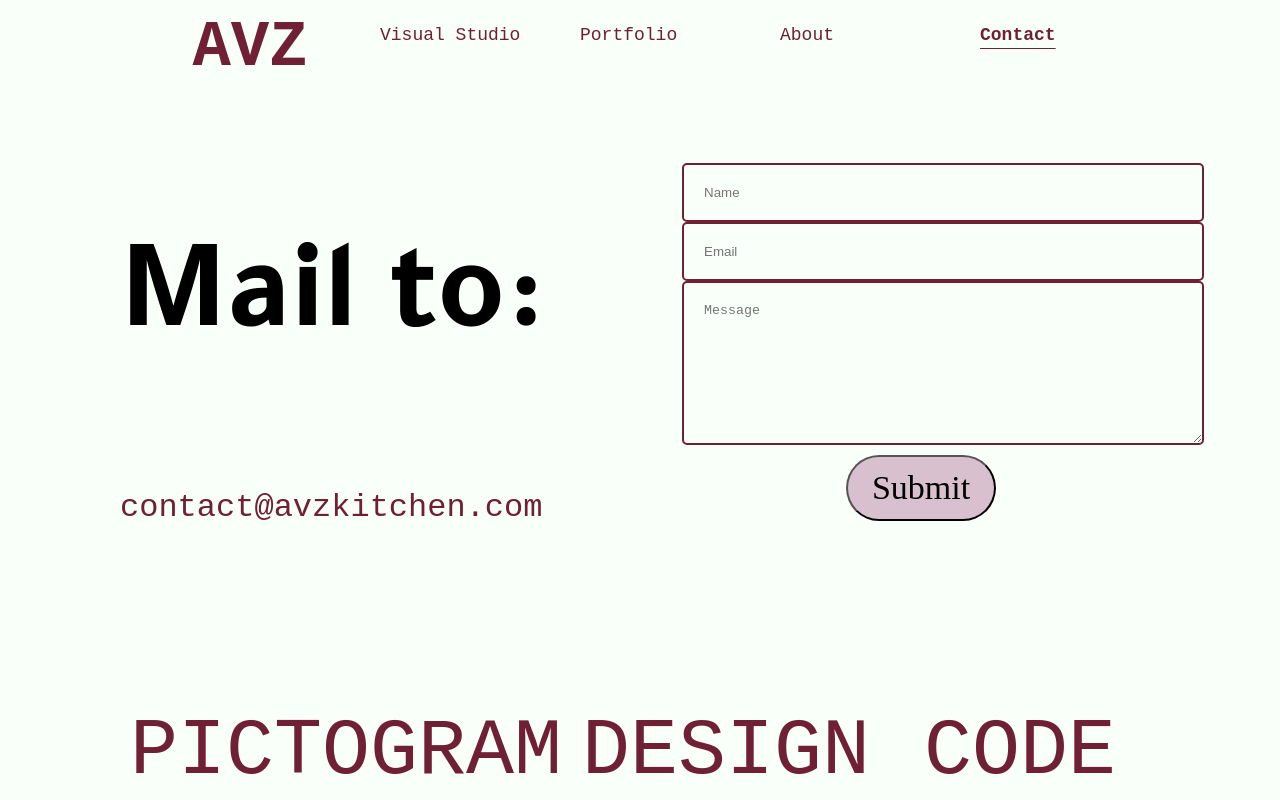
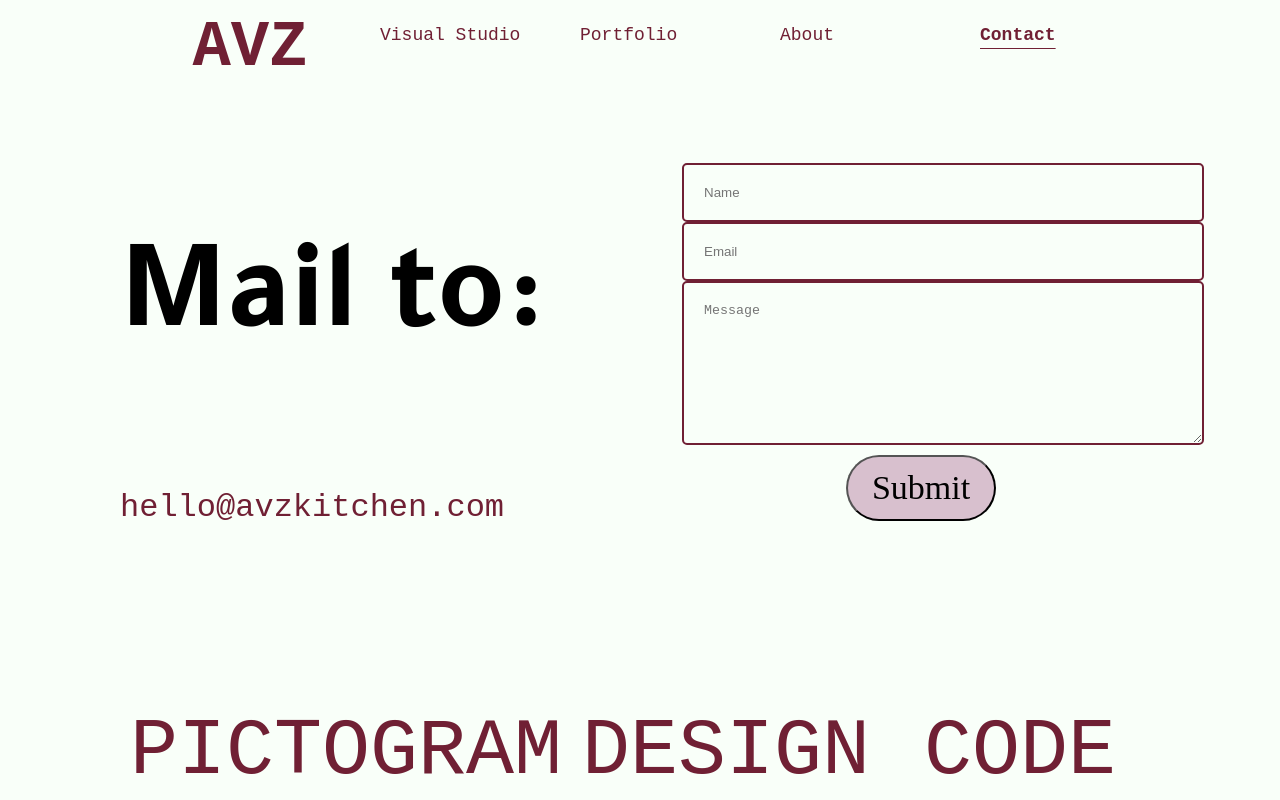
Before and after one commit to avz-kitchen/avzkitchen, a React (Vite) app in the folder portfolio/: page /contact in a window 1280 px wide. Shown: the top 800 px of the page. Built offline with nearby package versions, Linux system fonts and the light colour scheme; a web font is replaced by a local one.

Commit message:
Update portfolio title, adjust AboutSection image width, and change contact email address

```diff
--- a/portfolio/index.html
+++ b/portfolio/index.html
@@ -9,7 +9,7 @@
     rel="stylesheet">
 
   <meta name="viewport" content="width=device-width, initial-scale=1.0" />
-  <title>AV Portfolio</title>
+  <title>AVZ Portfolio</title>
 </head>
 
 <body>
--- a/portfolio/src/components/aboutSection/AboutSection.module.scss
+++ b/portfolio/src/components/aboutSection/AboutSection.module.scss
@@ -43,7 +43,7 @@
 }
 img{
 
-      width: 50vw;
+      width: 420px;
       border-radius: 0.5rem;
       margin-bottom: 1rem;
       overflow: hidden;
--- a/portfolio/src/components/contactSection/ContactSection.jsx
+++ b/portfolio/src/components/contactSection/ContactSection.jsx
@@ -37,7 +37,7 @@ const ContactSection = () => {
       <GridLayout className="contact-grid">
         <div>
           <h1>Mail to:</h1>
-          <a href="mailto:contact@avzkitchen.com">contact@avzkitchen.com</a>
+          <a href="mailto:contact@avzkitchen.com">hello@avzkitchen.com</a>
         </div>
 
         <div className="formContainer">
```
Also changed, not shown: portfolio/public/favicon.svg (added).
